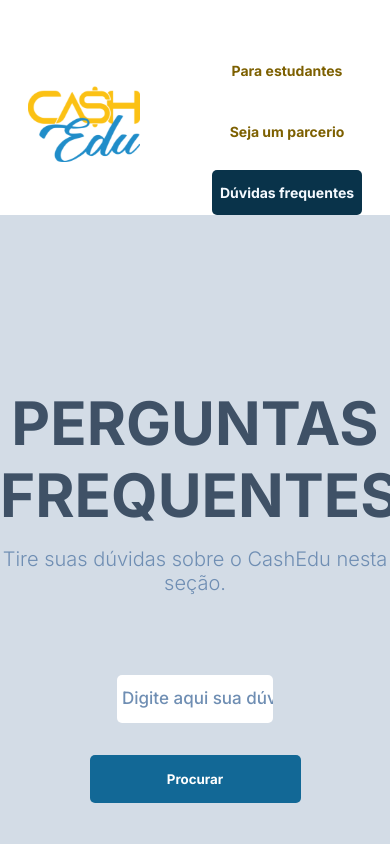
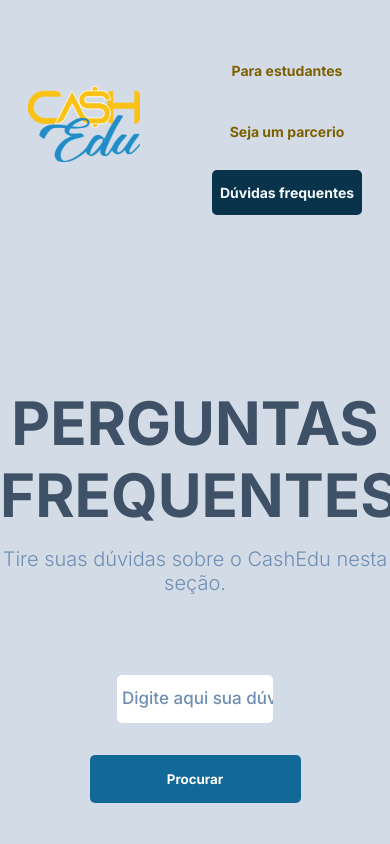
Before and after one commit to PrototypeIdeas/CashEdu_LandingPage, a React (Create React App) app: page / in a window 390 px wide. Both pictures are taken after a click on the button "Dúvidas frequentes". Shown: the top 844 px of the page. Built offline with nearby package versions, Linux system fonts and the light colour scheme.

Commit message:
adjust background navbar (header)

```diff
--- a/src/components/Home/index.js
+++ b/src/components/Home/index.js
@@ -38,7 +38,11 @@
                 { forStudentsSelected ? (
                     "header-content for-student"
                 ) : (
+                partnershipSelected ? (
                     "header-content partner-ship"
+                ) : (
+                    "header-content questions"
+                )
                 )}
             >
                 <img src={logo} alt="Logo CashEdu" />
--- a/src/styles/components/Home/styles.css
+++ b/src/styles/components/Home/styles.css
@@ -15,6 +15,10 @@
 
 .header-content.partner-ship {
     background: var(--white);
+}
+
+.header-content.questions {
+    background: var(--gray);
 }
 
 .buttons.buttonDisabled {
--- a/src/styles/components/Questions/styles.css
+++ b/src/styles/components/Questions/styles.css
@@ -146,6 +146,7 @@
 
     border: none;
     outline: none;
+    background: none;
 
     cursor: pointer;
 }
@@ -198,6 +199,11 @@
         margin: 0;
     }
 
+    .questions > h1 {
+        width: 100%;
+        text-align: center;
+    }
+
     .questions .text-question .title {
         display: flex;
         flex-direction: column;
```
